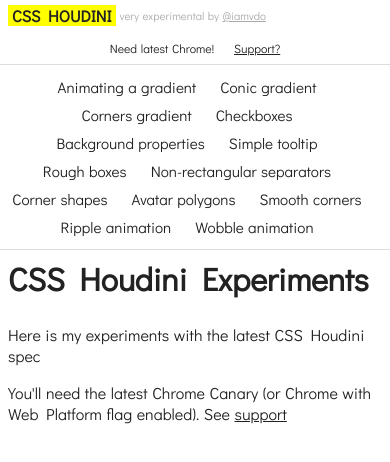
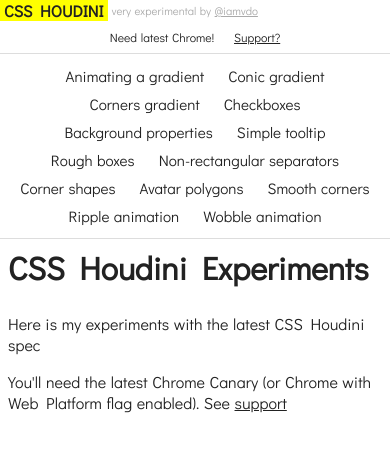
Before and after one commit to iamvdo/css-houdini.rocks, a Nuxt app: page / in a window 390 px wide. Shown: the top 462 px of the page. Built offline with nearby package versions, Linux system fonts and the light colour scheme.

Commit message:
Better Header + Navigation alignments

```diff
--- a/components/Navigation.vue
+++ b/components/Navigation.vue
@@ -116,7 +116,7 @@
   }
   .Navigation-item {
     display: inline-block;
-    margin-right: 1rem;
+    margin: 0 .5rem;
   }
   .Navigation-sep {
     display: inline-block;
--- a/layouts/default.vue
+++ b/layouts/default.vue
@@ -79,12 +79,14 @@
   }
 }
 .Header {
+  display: flex;
+  align-items: center;
+  justify-content: space-between;
+  padding: .5rem;
   border-bottom: 1px solid #ddd;
 }
 .Title {
   font-size: 1rem;
-  padding: .5rem;
-  line-height: 1;
   text-transform: uppercase;
 }
 .Title-link {
@@ -101,15 +103,17 @@
   margin-left: .25rem;
 }
 .Support {
-  position: absolute;
-  right: .5rem;
-  top: .5rem;
   font-size: .75rem;
 }
 .Support a {
   margin-left: 1rem;
 }
 @media (max-width: 500px) {
+  .Header {
+    flex-direction: column;
+    align-items: stretch;
+    padding: 0;
+  }
   .Support {
     position: static;
     padding: .5rem;
```
